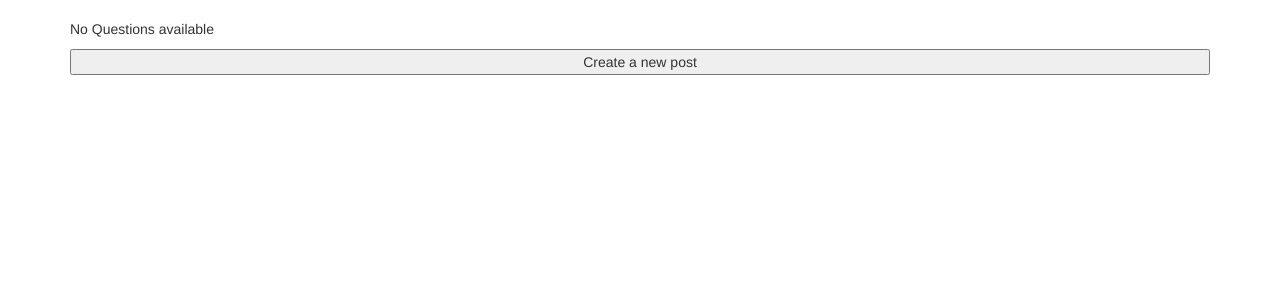
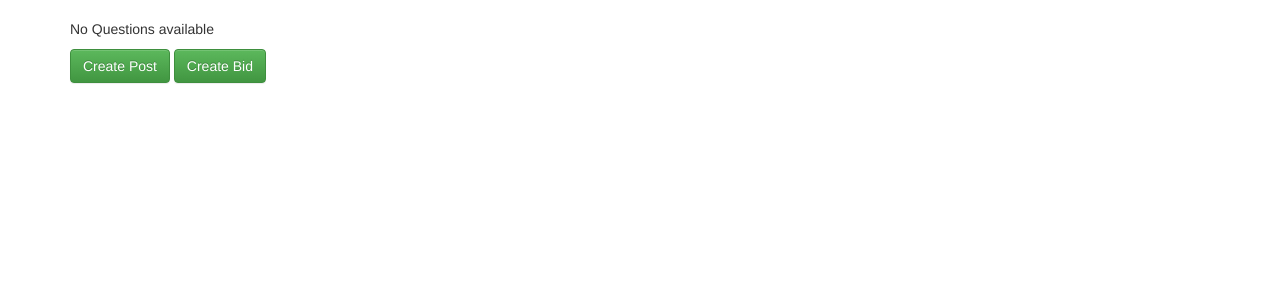
Before and after one commit to RemyBordignon/PartyWhip, a Django app: page /boards/ in a window 1280 px wide. Shown: the part 51-351 px from the top of the page. Run offline with Django 3.2, Linux system fonts and the light colour scheme; the visitor is signed in with stand-in values (Sample User, id 1); data that the repository does not hold is empty; some libraries are stand-ins or nearby versions.

Commit message:
Create Bid form
Added styling also
Added a form to create bids
NEEDS: user integration

```diff
--- a/boards/urls.py
+++ b/boards/urls.py
@@ -6,6 +6,6 @@ app_name = 'boards'
 urlpatterns = [
     path('', views.index, name='index'),
     path('<int:question_id>/', views.detail, name='detail'),
-    path('<int:question_id>/results/', views.results, name='results'),
-    path('new_invitation/', views.create_post, name='create_post')
+    path('new_bid/', views.create_bid, name='create_bid'),
+    path('new_post/', views.create_post, name='create_post'),
 ]
--- a/boards/views.py
+++ b/boards/views.py
@@ -4,7 +4,7 @@ from django.http import HttpResponse
 from django.shortcuts import render, get_object_or_404, redirect
 
 # Create your views here.
-from boards.forms import PostForm
+from boards.forms import PostForm, BidForm
 from boards.models import Post
 
 
@@ -16,16 +16,11 @@ def index(request):
     }
     return render(request, 'boards/index.html', context)
 
+
 @login_required
 def detail(request, question_id):
     post = get_object_or_404(Post, pk=question_id)
     return render(request, 'boards/detail.html', {'post': post})
-
-
-@login_required
-def results(request, question_id):
-    response = "You're looking at the results of question %s."
-    return HttpResponse(response % question_id)
 
 
 @login_required
@@ -41,3 +36,15 @@ def create_post(request):
     else:
         form = PostForm()
     return render(request, "boards/new_post_form.html", {'form': form})
+
+
+@login_required
+def create_bid(request):
+    if request.method == "POST":
+        form = BidForm(data=request.POST)
+        if form.is_valid():
+            form.save()
+            return redirect('boards:index')
+    else:
+        form = BidForm()
+    return render(request, "boards/new_bid_form.html", {'form': form})
--- a/templates/boards/detail.html
+++ b/templates/boards/detail.html
@@ -6,14 +6,14 @@
 
 {% block content %}
     <div class="jumbotron">
-        <div class="container">
             <h1>{{ post.title }}</h1>
             <h3>Current bids: </h3>
             <ul>
                 {% for bid in post.bid_set.all %}
-                    <li>{{ bid.bidder_name }} : {{ bid.price }}</li>
+                    <div class="list-group-item-text">
+                        <li>{{ bid.bidder_name }} : {{ bid.price }}</li>
+                    </div>
                 {% endfor %}
             </ul>
-        </div>
     </div>
 {% endblock %}
--- a/templates/boards/index.html
+++ b/templates/boards/index.html
@@ -17,8 +17,12 @@ Posts
     <p>No Questions available</p>
 {% endif %}
 
-    <button class="btn-block" href="{% url 'boards:create_post' %}">
-        Create a new post
-    </button>
+    <a href="{% url 'boards:create_post' %}">
+        <button class="btn btn-success">Create Post</button>
+    </a>
+
+    <a href="{% url 'boards:create_bid' %}">
+        <button class="btn btn-success">Create Bid</button>
+    </a>
 
 {% endblock %}
```
Also changed, not shown: boards/forms.py (+7 -1 lines), templates/boards/new_bid_form.html (added, +16 -0 lines).
